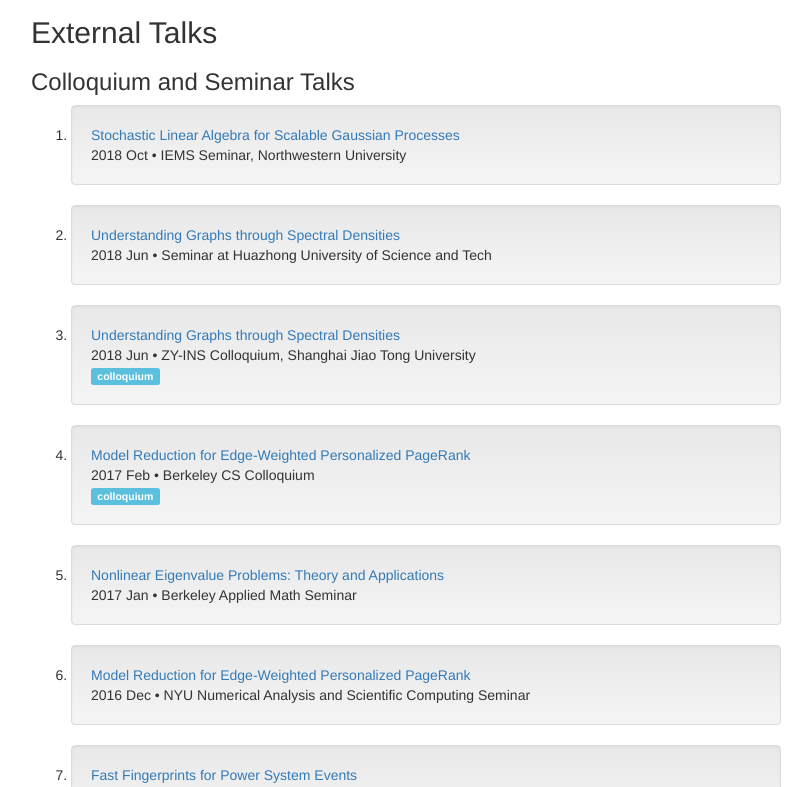
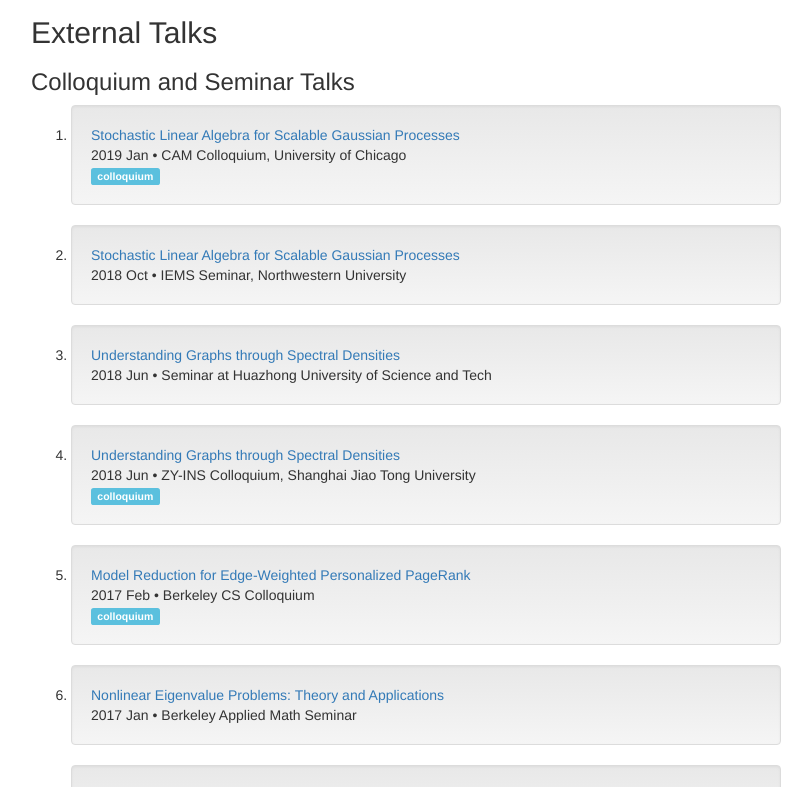
Before and after one commit to dbindel/cornell_web, a Jekyll site: the page built from vita.html, in a window 1280 px wide and 900 px high, scrolled down 1795 px, cut to the strip 113-900 px from the top of the window. Shown: the whole strip, without its empty margins (234-1046 px from the left). Built offline with Jekyll 4.4.1, drawn with Linux system fonts in a browser that asks for light colours; nearby versions of some CDN libraries.

Commit message:
Fix broken type tags on Chicago talk.

```diff
--- a/_data/present.yml
+++ b/_data/present.yml
@@ -1061,3 +1061,4 @@
   title: "Stochastic Linear Algebra for Scalable Gaussian Processes"
   tags: [gp, kernel]
   where: CAM Colloquium, University of Chicago
+  type: [colloquium, external, invited]
```
